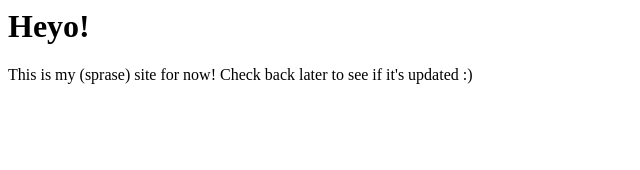
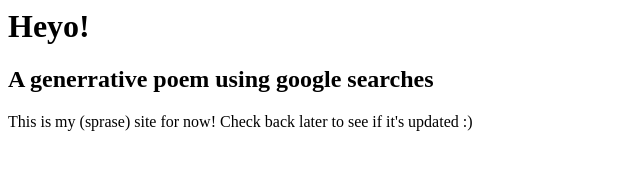
Before and after one commit to mmausambi/mmausambi.github.io, a plain HTML site: page index.html in a window 1280 px wide. Shown: the whole page, without its empty margins (0-640 px from the left). Drawn offline with Linux system fonts and the light colour scheme.

Commit message:
Update index.html

```diff
--- a/index.html
+++ b/index.html
@@ -6,6 +6,7 @@
 <body>
   <p>
     <h1>Heyo!</h1>
+    <h2>A generrative poem using google searches</h2>
     This is my (sprase) site for now!
     Check back later to see if it's updated :)
   </p>
```
